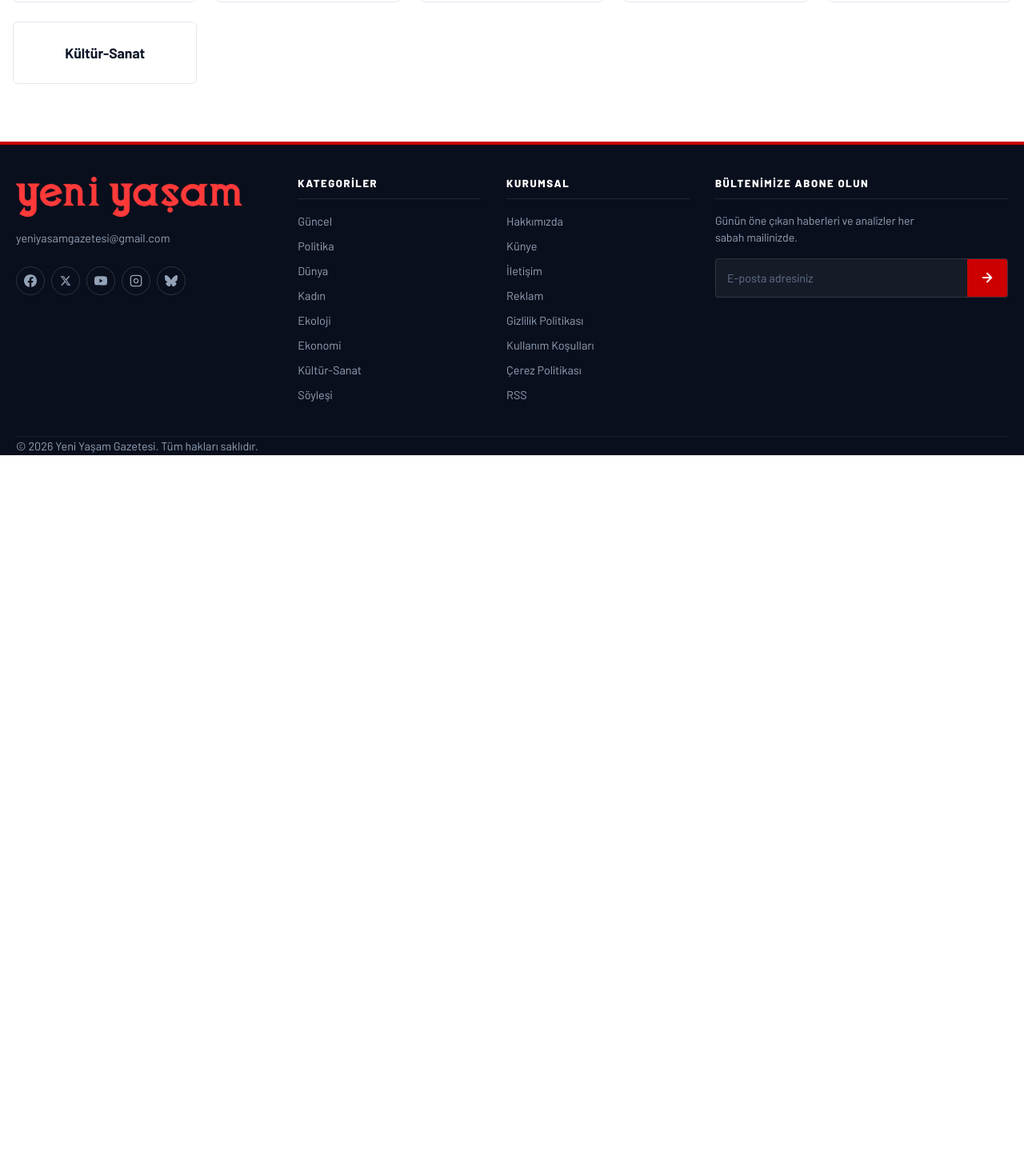
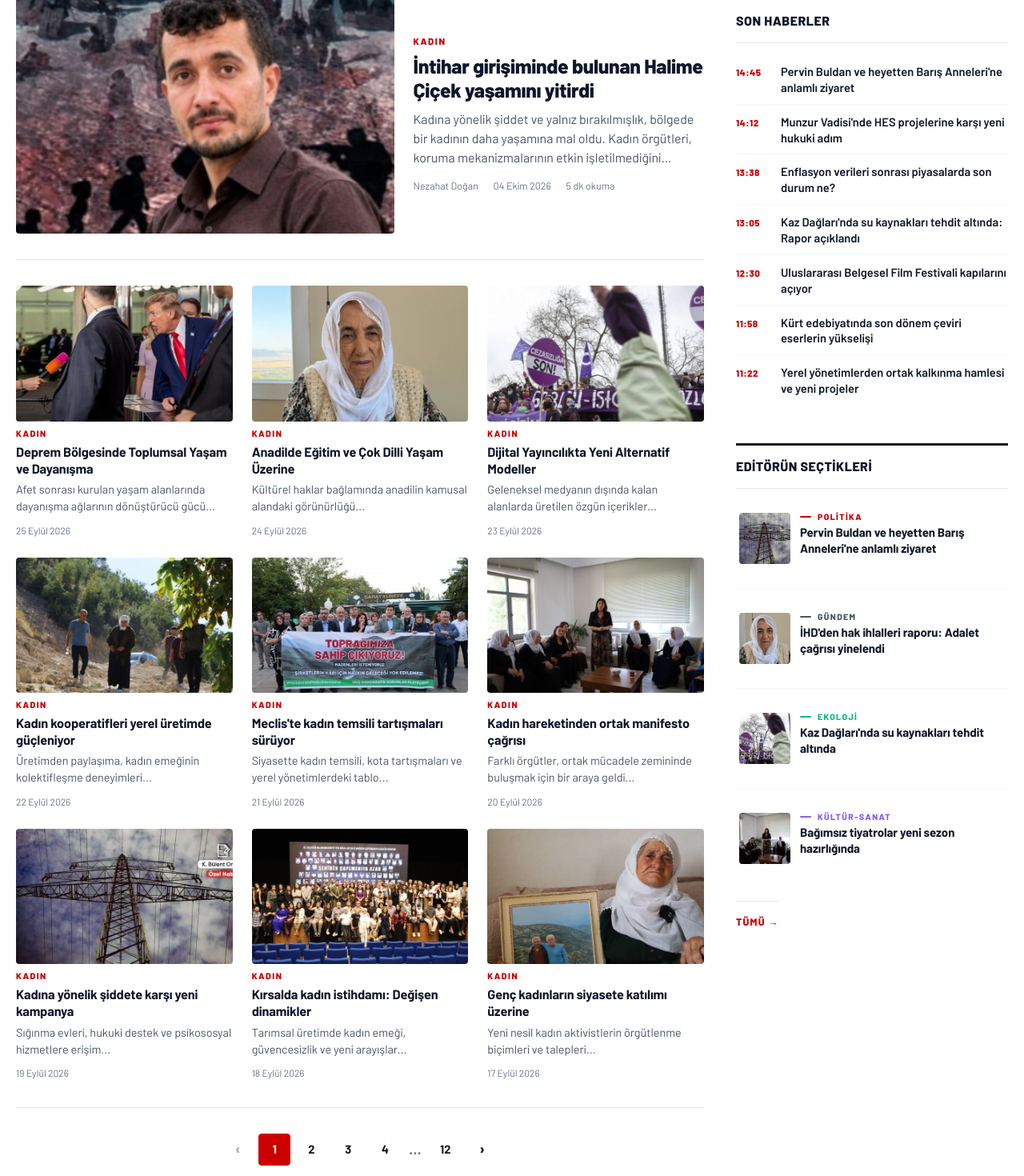
Before and after one commit to Sidilya-Gunes/yeniyasam, a Next.js app: page /kategori in a window 1280 px wide. Shown: the part 300-1770 px from the top of the page at 80% size. Before the commit the page ends 869 px from the top, so only its background shows below. Built offline with nearby package versions, Linux system fonts and the light colour scheme; no server answers.

Commit message:
feat: implement pixel-perfect category archive templates

```diff
--- a/app/kategori/[slug]/page.tsx
+++ b/app/kategori/[slug]/page.tsx
@@ -8,6 +8,7 @@ import type { Metadata } from 'next';
 import Link from 'next/link';
 import { notFound } from 'next/navigation';
 import { getArticles, getCategories, getStrapiMedia } from '@/lib/strapi';
+import ArticleSidebar from '@/components/ArticleSidebar';
 
 interface PageProps {
   params: Promise<{ slug: string }>;
@@ -19,7 +20,7 @@ export async function generateMetadata({ params }: PageProps): Promise<Metadata>
   const category = categories.find((c) => c.slug === slug);
 
   if (!category) {
-    return { title: 'Kategori Bulunamadı' };
+    return { title: 'Kategori Bulunamadı — Yeni Yaşam Gazetesi' };
   }
 
   return {
@@ -37,42 +38,82 @@ export default async function KategoriDetayPage({ params }: PageProps) {
     notFound();
   }
 
-  const articles = await getArticles({ categorySlug: slug, limit: 18 });
+  const articles = await getArticles({ categorySlug: slug, limit: 12 });
+  const featured = articles[0];
+  const listCards = articles.slice(1);
 
   return (
-    <main className="site-main container" style={{ padding: '2rem 1rem' }}>
-      <div className="section-title-bar" style={{ marginBottom: '2rem' }}>
-        <h1
-          className="section-title"
-          data-cat={category.slug}
-          style={{ fontSize: '1.8rem', fontWeight: 800, textTransform: 'uppercase' }}
-        >
-          {category.name}
-        </h1>
+    <main className="site-main container">
+      <div className="archive-layout">
+        <header className="archive-header">
+          <nav className="archive-breadcrumb" aria-label="Breadcrumb">
+            <Link href="/">Ana Sayfa</Link>
+            <span className="archive-sep">›</span>
+            <span className="archive-current">{category.name}</span>
+          </nav>
+          <h1 className="archive-title">{category.name}</h1>
+        </header>
+
+        <div className="archive-body">
+          <div className="archive-main">
+            {featured ? (
+              <article className="archive-featured">
+                <Link href={`/haber/${featured.slug}`} className="archive-featured-img">
+                  <img src={getStrapiMedia(featured.coverImage)} alt={featured.title} />
+                </Link>
+                <div className="archive-featured-body">
+                  <span className="archive-featured-cat">{category.name}</span>
+                  <h2 className="archive-featured-title">
+                    <Link href={`/haber/${featured.slug}`}>{featured.title}</Link>
+                  </h2>
+                  <p className="archive-featured-excerpt">{featured.summary}</p>
+                  <div className="archive-featured-meta">
+                    <span>{featured.author?.name || 'Yeni Yaşam'}</span>
+                    <span className="archive-meta-sep">·</span>
+                    <span>
+                      {new Date(featured.publishedAt).toLocaleDateString('tr-TR', {
+                        day: 'numeric',
+                        month: 'long',
+                        year: 'numeric',
+                      })}
+                    </span>
+                    <span className="archive-meta-sep">·</span>
+                    <span>5 dk okuma</span>
                   </div>
+                </div>
+              </article>
+            ) : null}
 
-      {articles.length === 0 ? (
-        <p className="page-placeholder">Bu kategoride henüz haber bulunmamaktadır.</p>
-      ) : (
-        <div style={{ display: 'grid', gridTemplateColumns: 'repeat(auto-fill, minmax(280px, 1fr))', gap: '2rem' }}>
-          {articles.map((item) => (
-            <article className="news-card" key={item.id} style={{ display: 'flex', flexDirection: 'column' }}>
-              <Link href={`/haber/${item.slug}`} className="news-card-img">
+            <div className="archive-grid">
+              {(listCards.length > 0 ? listCards : articles).map((item) => (
+                <article className="archive-card" key={item.id}>
+                  <Link href={`/haber/${item.slug}`} className="archive-card-img">
                     <img src={getStrapiMedia(item.coverImage)} alt={item.title} />
                   </Link>
-              <h3 style={{ fontSize: '1.1rem', fontWeight: 700, margin: '0.75rem 0 0.5rem', lineHeight: 1.35 }}>
+                  <div className="archive-card-body">
+                    <span className="archive-card-cat">{category.name}</span>
+                    <h3 className="archive-card-title">
                       <Link href={`/haber/${item.slug}`}>{item.title}</Link>
                     </h3>
-              <p style={{ fontSize: '0.9rem', color: 'var(--text-muted)', lineHeight: 1.5, flex: 1 }}>
-                {item.summary}
-              </p>
-              <span className="news-date" style={{ marginTop: '0.75rem' }}>
+                    <p className="archive-card-excerpt">{item.summary}</p>
+                    <span className="archive-card-date">
                       {new Date(item.publishedAt).toLocaleDateString('tr-TR')}
                     </span>
+                  </div>
                 </article>
               ))}
             </div>
-      )}
+
+            <nav className="archive-pagination" aria-label="Sayfalama">
+              <span className="page-arrow disabled">‹</span>
+              <span className="page-num active">1</span>
+              <span className="page-arrow disabled">›</span>
+            </nav>
+          </div>
+
+          <ArticleSidebar className="archive-sidebar" />
+        </div>
+      </div>
     </main>
   );
 }
--- a/app/kategori/page.tsx
+++ b/app/kategori/page.tsx
@@ -6,45 +6,173 @@
 
 import type { Metadata } from 'next';
 import Link from 'next/link';
-import { getCategories } from '@/lib/strapi';
+import { getArticles, getCategories, getStrapiMedia } from '@/lib/strapi';
+import ArticleSidebar from '@/components/ArticleSidebar';
 
 export const metadata: Metadata = {
-  title: 'Kategoriler — Yeni Yaşam Gazetesi',
-  description: 'Yeni Yaşam Gazetesi tüm haber kategorileri.',
+  title: 'Kadın Haberleri — Yeni Yaşam Gazetesi',
+  description: 'Kadın hakları, toplumsal cinsiyet, kadın emeği ve güncel gelişmeler.',
 };
 
-export default async function KategoriListPage() {
-  const categories = await getCategories();
+export default async function KategoriDefaultPage() {
+  const categoryName = 'Kadın';
+
+  const featuredArticle = {
+    title: 'İntihar girişiminde bulunan Halime Çiçek yaşamını yitirdi',
+    slug: 'intihar-girisiminde-bulunan-halime-cicek-yasamini-yitirdi',
+    excerpt: 'Kadına yönelik şiddet ve yalnız bırakılmışlık, bölgede bir kadının daha yaşamına mal oldu. Kadın örgütleri, koruma mekanizmalarının etkin işletilmediğini vurguluyor.',
+    author: 'Nezahat Doğan',
+    date: '04 Ekim 2026',
+    readTime: '5 dk okuma',
+    thumb: '/assets/photos/haber-foto2.jpeg',
+    cat: 'Kadın',
+  };
+
+  const archiveCards = [
+    {
+      title: 'Deprem Bölgesinde Toplumsal Yaşam ve Dayanışma',
+      excerpt: 'Afet sonrası kurulan yaşam alanlarında dayanışma ağlarının dönüştürücü gücü...',
+      date: '25 Eylül 2026',
+      thumb: '/assets/photos/haber-foto11.jpeg',
+      slug: 'deprem-bolgesinde-toplumsal-yasam',
+      cat: 'Kadın',
+    },
+    {
+      title: 'Anadilde Eğitim ve Çok Dilli Yaşam Üzerine',
+      excerpt: 'Kültürel haklar bağlamında anadilin kamusal alandaki görünürlüğü...',
+      date: '24 Eylül 2026',
+      thumb: '/assets/photos/haber-foto6.webp',
+      slug: 'anadilde-egitim',
+      cat: 'Kadın',
+    },
+    {
+      title: 'Dijital Yayıncılıkta Yeni Alternatif Modeller',
+      excerpt: 'Geleneksel medyanın dışında kalan alanlarda üretilen özgün içerikler...',
+      date: '23 Eylül 2026',
+      thumb: '/assets/photos/haber-foto9.jpg',
+      slug: 'dijital-yayincilikta-alternatif-modeller',
+      cat: 'Kadın',
+    },
+    {
+      title: 'Kadın kooperatifleri yerel üretimde güçleniyor',
+      excerpt: 'Üretimden paylaşıma, kadın emeğinin kolektifleşme deneyimleri...',
+      date: '22 Eylül 2026',
+      thumb: '/assets/photos/haber-foto4.jpg',
+      slug: 'kadin-kooperatifleri-yerel-uretim',
+      cat: 'Kadın',
+    },
+    {
+      title: "Meclis'te kadın temsili tartışmaları sürüyor",
+      excerpt: 'Siyasette kadın temsili, kota tartışmaları ve yerel yönetimlerdeki tablo...',
+      date: '21 Eylül 2026',
+      thumb: '/assets/photos/haber-foto3.jpg',
+      slug: 'mecliste-kadin-temsili',
+      cat: 'Kadın',
+    },
+    {
+      title: 'Kadın hareketinden ortak manifesto çağrısı',
+      excerpt: 'Farklı örgütler, ortak mücadele zemininde buluşmak için bir araya geldi...',
+      date: '20 Eylül 2026',
+      thumb: '/assets/photos/haber-foto5.jpg',
+      slug: 'kadin-hareketinden-ortak-manifesto',
+      cat: 'Kadın',
+    },
+    {
+      title: 'Kadına yönelik şiddete karşı yeni kampanya',
+      excerpt: 'Sığınma evleri, hukuki destek ve psikososyal hizmetlere erişim...',
+      date: '19 Eylül 2026',
+      thumb: '/assets/photos/haber-foto8.jpg',
+      slug: 'kadina-yonelik-siddete-karsi-kampanya',
+      cat: 'Kadın',
+    },
+    {
+      title: 'Kırsalda kadın istihdamı: Değişen dinamikler',
+      excerpt: 'Tarımsal üretimde kadın emeği, güvencesizlik ve yeni arayışlar...',
+      date: '18 Eylül 2026',
+      thumb: '/assets/photos/haber-foto12.jpeg',
+      slug: 'kirsalda-kadin-istihdami',
+      cat: 'Kadın',
+    },
+    {
+      title: 'Genç kadınların siyasete katılımı üzerine',
+      excerpt: 'Yeni nesil kadın aktivistlerin örgütlenme biçimleri ve talepleri...',
+      date: '17 Eylül 2026',
+      thumb: '/assets/photos/haber-foto13.jpg',
+      slug: 'genc-kadinlarin-siyasete-katilimi',
+      cat: 'Kadın',
+    },
+  ];
 
   return (
-    <main className="site-main container" style={{ padding: '2rem 1rem' }}>
-      <div className="section-title-bar" style={{ marginBottom: '2rem' }}>
-        <h1 className="section-title" style={{ fontSize: '1.8rem', fontWeight: 800 }}>
-          KATEGORİLER
-        </h1>
-      </div>
+    <main className="site-main container">
+      <div className="archive-layout">
+        <header className="archive-header">
+          <nav className="archive-breadcrumb" aria-label="Breadcrumb">
+            <Link href="/">Ana Sayfa</Link>
+            <span className="archive-sep">›</span>
+            <span className="archive-current">{categoryName}</span>
+          </nav>
+          <h1 className="archive-title">{categoryName}</h1>
+        </header>
 
-      <div style={{ display: 'grid', gridTemplateColumns: 'repeat(auto-fill, minmax(220px, 1fr))', gap: '1.5rem' }}>
-        {categories.map((cat) => (
-          <Link
-            key={cat.id}
-            href={`/kategori/${cat.slug}`}
-            style={{
-              padding: '1.5rem',
-              borderRadius: '6px',
-              border: '1px solid var(--border)',
-              backgroundColor: 'var(--surface)',
-              display: 'block',
-              textAlign: 'center',
-              fontWeight: 700,
-              fontSize: '1.1rem',
-              color: 'var(--heading)',
-              transition: 'transform 0.2s ease, box-shadow 0.2s ease',
-            }}
-          >
-            {cat.name}
-          </Link>
-        ))}
+        <div className="archive-body">
+          <div className="archive-main">
+            {/* Öne Çıkan Manşet Kartı */}
+            <article className="archive-featured">
+              <Link href={`/haber/${featuredArticle.slug}`} className="archive-featured-img">
+                <img src={featuredArticle.thumb} alt={featuredArticle.title} />
+              </Link>
+              <div className="archive-featured-body">
+                <span className="archive-featured-cat">{featuredArticle.cat}</span>
+                <h2 className="archive-featured-title">
+                  <Link href={`/haber/${featuredArticle.slug}`}>{featuredArticle.title}</Link>
+                </h2>
+                <p className="archive-featured-excerpt">{featuredArticle.excerpt}</p>
+                <div className="archive-featured-meta">
+                  <span>{featuredArticle.author}</span>
+                  <span className="archive-meta-sep">·</span>
+                  <span>{featuredArticle.date}</span>
+                  <span className="archive-meta-sep">·</span>
+                  <span>{featuredArticle.readTime}</span>
+                </div>
+              </div>
+            </article>
+
+            {/* Grid Kartlar */}
+            <div className="archive-grid">
+              {archiveCards.map((card, idx) => (
+                <article className="archive-card" key={idx}>
+                  <Link href={`/haber/${card.slug}`} className="archive-card-img">
+                    <img src={card.thumb} alt={card.title} />
+                  </Link>
+                  <div className="archive-card-body">
+                    <span className="archive-card-cat">{card.cat}</span>
+                    <h3 className="archive-card-title">
+                      <Link href={`/haber/${card.slug}`}>{card.title}</Link>
+                    </h3>
+                    <p className="archive-card-excerpt">{card.excerpt}</p>
+                    <span className="archive-card-date">{card.date}</span>
+                  </div>
+                </article>
+              ))}
+            </div>
+
+            {/* Sayfalama */}
+            <nav className="archive-pagination" aria-label="Sayfalama">
+              <span className="page-arrow disabled">‹</span>
+              <span className="page-num active">1</span>
+              <a href="#" className="page-num">2</a>
+              <a href="#" className="page-num">3</a>
+              <a href="#" className="page-num">4</a>
+              <span className="page-dots">…</span>
+              <a href="#" className="page-num">12</a>
+              <a href="#" className="page-arrow" aria-label="Sonraki sayfa">›</a>
+            </nav>
+          </div>
+
+          {/* Kenar Çubuğu */}
+          <ArticleSidebar className="archive-sidebar" />
+        </div>
       </div>
     </main>
   );
```
Lines whose indentation alone changed are shown as unchanged.
